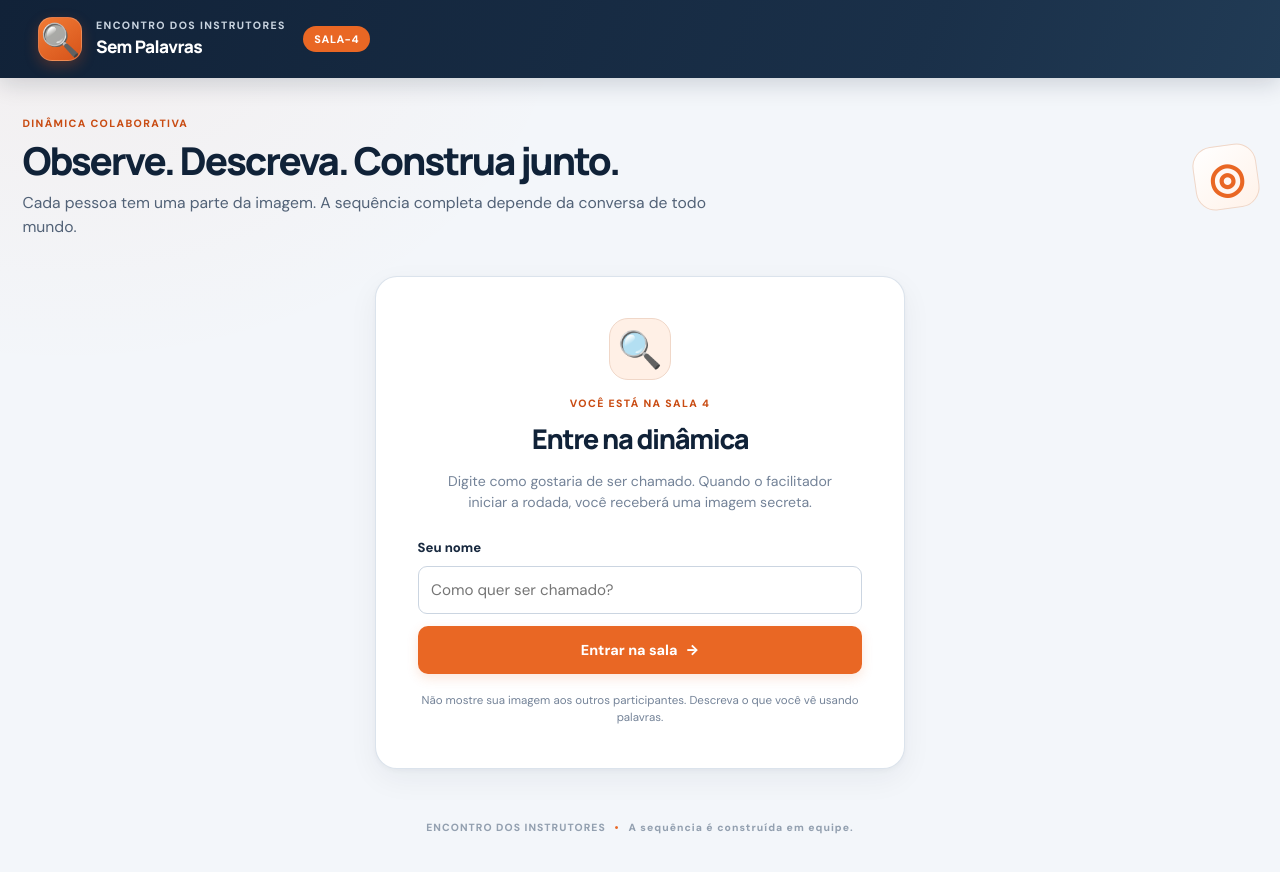
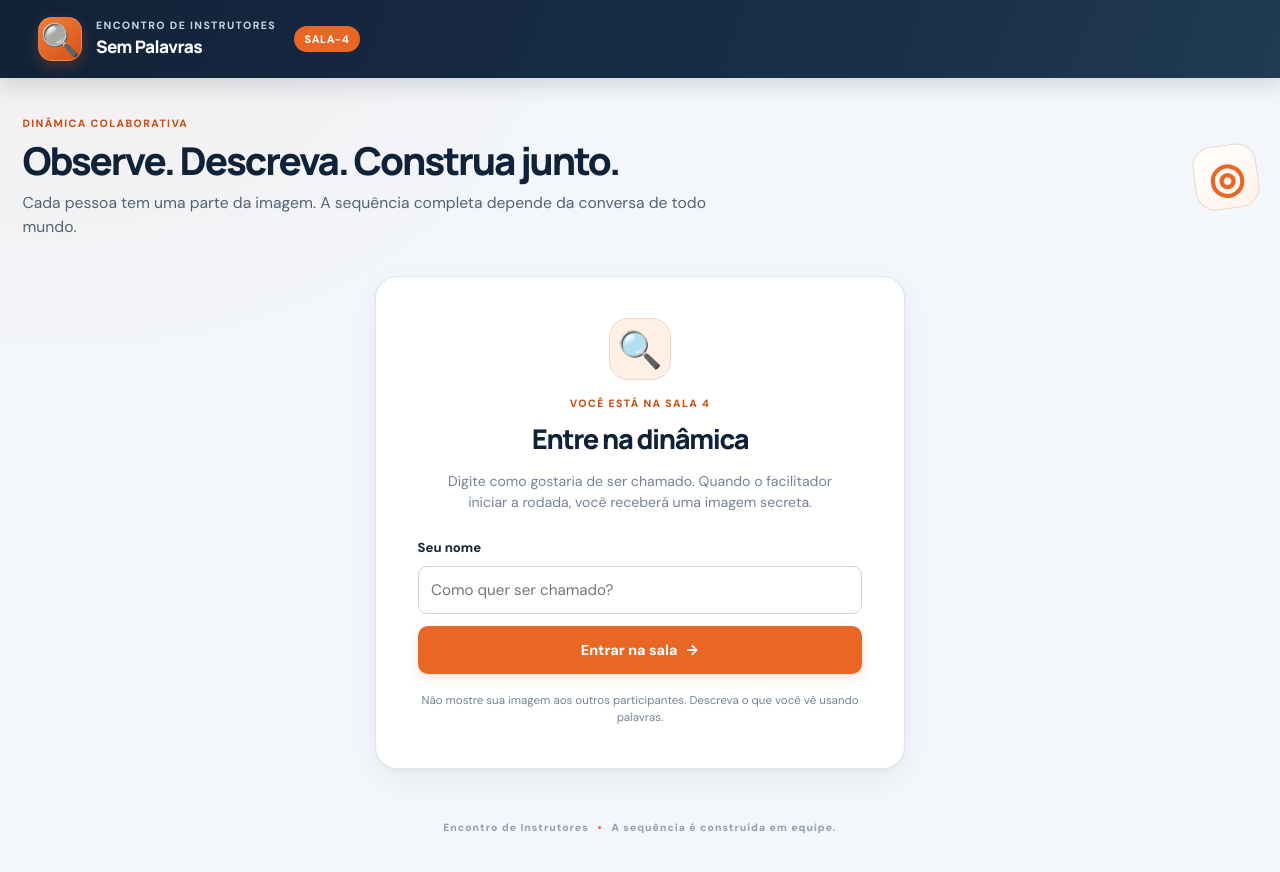
Before and after one commit to conteudoespro/encontroinstrutores2026, a plain HTML site: page sala-4.html in a window 1280 px wide. Drawn offline with Linux system fonts and the light colour scheme; no server answers.

Commit message:
Update sala-4.html

```diff
--- a/sala-4.html
+++ b/sala-4.html
@@ -4,16 +4,16 @@
   <meta charset="UTF-8" />
   <meta name="viewport" content="width=device-width, initial-scale=1.0" />
   <meta name="theme-color" content="#142338" />
-  <meta name="description" content="Sala 4 da dinâmica Sem Palavras — Encontro dos Instrutores." />
-  <title>Sala 4 | Sem Palavras — Encontro dos Instrutores</title>
+  <meta name="description" content="Sala 4 da dinâmica Sem Palavras — Encontro de Instrutores." />
+  <title>Sala 4 | Sem Palavras — Encontro de Instrutores</title>
   <link rel="stylesheet" href="css/style.css" />
 </head>
 <body class="player-page" data-room="sala-4">
   <header class="topbar player-topbar">
-    <a class="brand" href="index.html" aria-label="Zoom In, Zoom Out — Encontro dos Instrutores">
+    <a class="brand" href="index.html" aria-label="Zoom In, Zoom Out — Encontro de Instrutores">
       <span class="brand-mark" aria-hidden="true">🔍</span>
       <span class="brand-copy">
-        <span class="brand-event">ENCONTRO DOS INSTRUTORES</span>
+        <span class="brand-event">Encontro de Instrutores</span>
         <span class="brand-name">Sem Palavras</span>
       </span>
       <span class="badge badge-accent" id="roomBadge">SALA-4</span>
@@ -82,7 +82,7 @@
       </section>
     </div>
 
-    <footer class="page-footer">ENCONTRO DOS INSTRUTORES <span>•</span> A sequência é construída em equipe.</footer>
+    <footer class="page-footer">Encontro de Instrutores <span>•</span> A sequência é construída em equipe.</footer>
   </main>
 
   <script src="https://www.gstatic.com/firebasejs/10.12.2/firebase-app-compat.js"></script>
```
